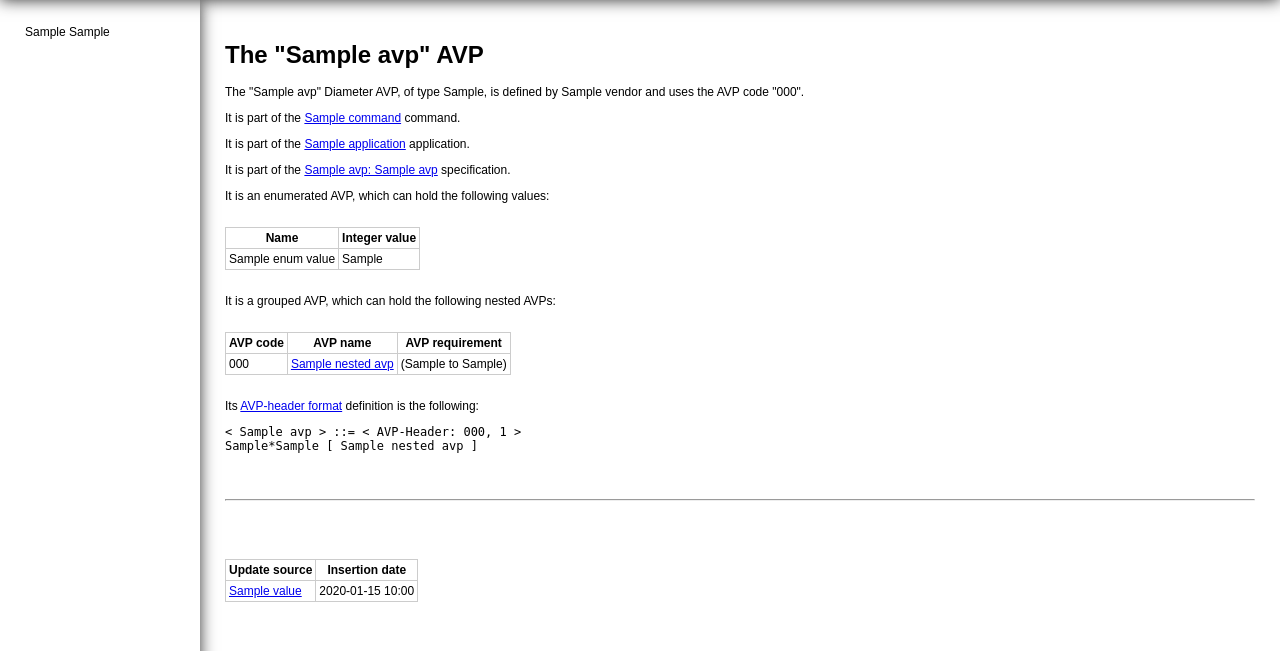
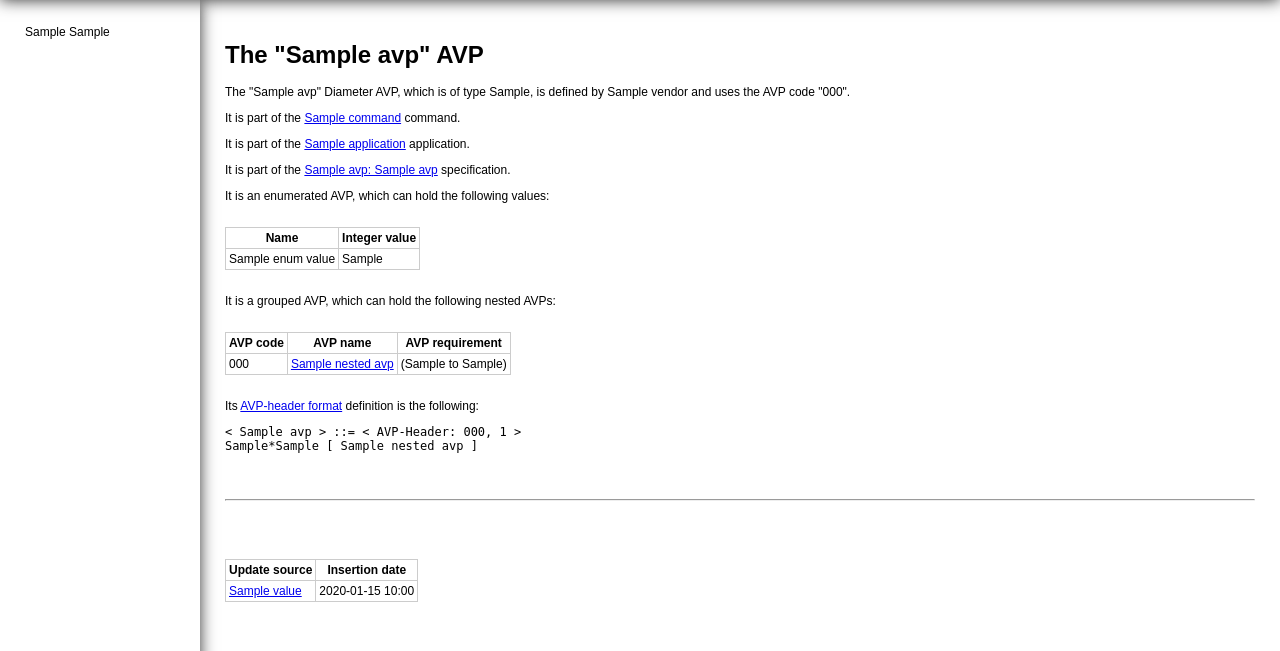
Before and after one commit to P1sec/diameter-db, a Python web app: template webapp/templates/avp.html in a window 1280 px wide. Shown: the part 158-809 px from the top of the page. Run offline with Jinja, Linux system fonts and the light colour scheme; the template is opened without the code that fills it: most values are stand-ins (such as "Sample title", 1, 10 or a date in 2020).

Commit message:
Improve web pages text syntax for AVPs on the web application

```diff
--- a/webapp/templates/avp.html
+++ b/webapp/templates/avp.html
@@ -6,7 +6,7 @@
 
     <h1>{{ title }}</h1>
 
-    <p>The "{{ avp.avp_name }}" Diameter AVP, of type {{ avp.avp_type }}, {% if avp.vendor %} is defined by {{ avp.vendor.vendor_name }} and {% endif %} uses the AVP code "{{ avp.avp_code }}".</p>
+    <p>The "{{ avp.avp_name }}" Diameter AVP, which is of type {{ avp.avp_type }}, {% if avp.vendor %} is defined by {{ avp.vendor.vendor_name }} and {% endif %} uses the AVP code "{{ avp.avp_code }}".</p>
 
     {% if avp.mandatory_flag or avp.protected_flag or avp.vendor_specific_flag or avp.may_encrypt %}
         <p>
```
